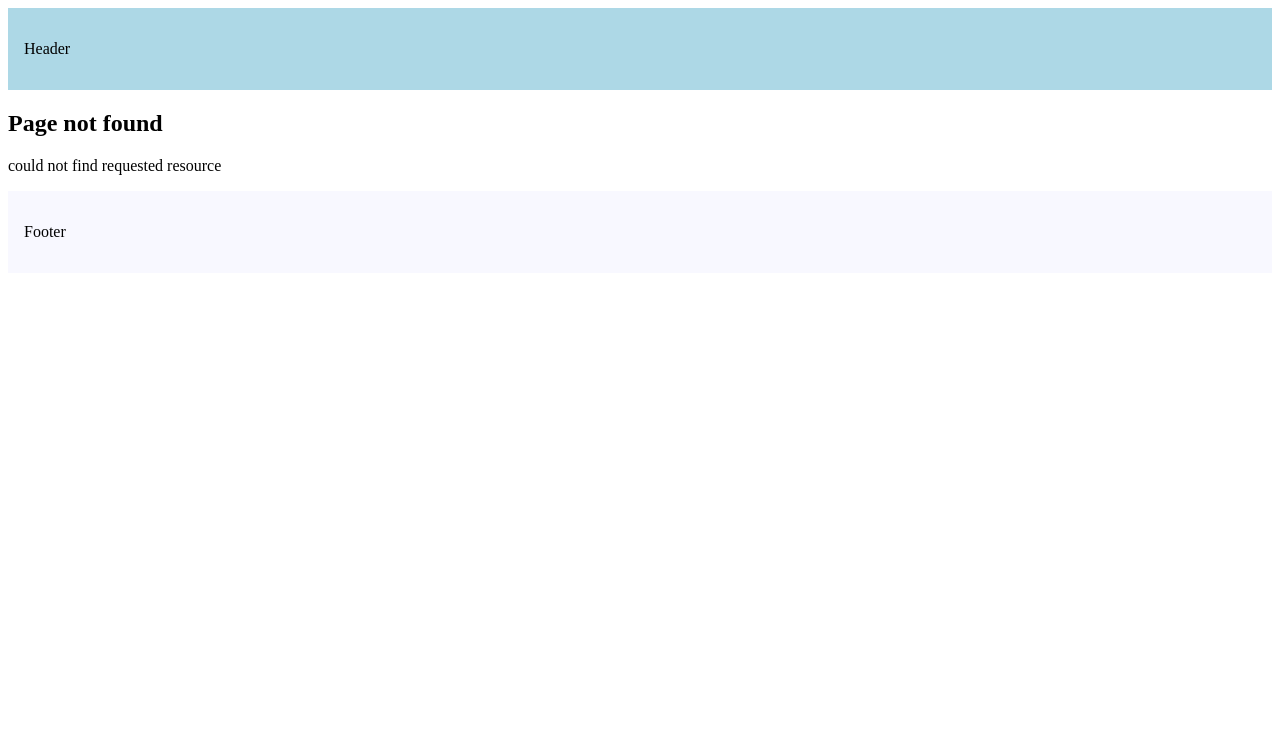
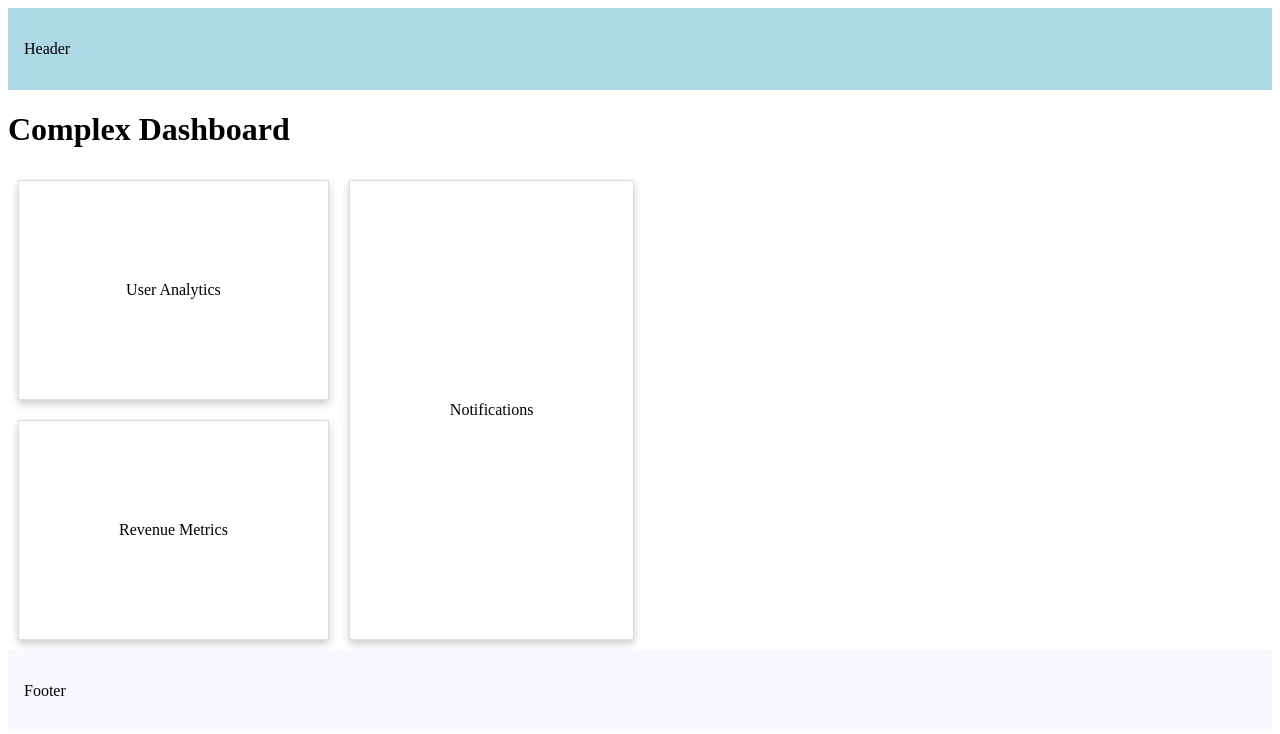
Before and after one commit to AMaher90/Next.js-14-Tutorials, a Next.js app: page /complex-dashboard in a window 1280 px wide. Before the commit this address had no page. Shown: the top 734 px of the page. Built offline with nearby package versions, Linux system fonts and the light colour scheme.

Commit message:
28 - Parallel Routes

```diff
--- /dev/null
+++ b/src/app/complex-dashboard/@notifications/page.tsx
@@ -0,0 +1,5 @@
+import Card from "@/components/card";
+
+export default function Notifications(){
+    return <Card>Notifications</Card>
+}
--- /dev/null
+++ b/src/app/complex-dashboard/@revenue/page.tsx
@@ -0,0 +1,5 @@
+import Card from "@/components/card";
+
+export default function RevenueMetrics(){
+    return <Card>Revenue Metrics</Card>
+}
--- /dev/null
+++ b/src/app/complex-dashboard/@users/page.tsx
@@ -0,0 +1,5 @@
+import Card from "@/components/card";
+
+export default function UsersAnalytics(){
+    return <Card>User Analytics</Card>
+}
--- /dev/null
+++ b/src/app/complex-dashboard/layout.tsx
@@ -0,0 +1,24 @@
+export default function DashboardLayout({
+  children,
+  users,
+  revenue,
+  notifications
+}: {
+  children: React.ReactNode;
+  users: React.ReactNode;
+  revenue: React.ReactNode;
+  notifications: React.ReactNode;
+}) {
+  return (
+    <>
+      <div>{children}</div>
+      <div style={{display : "flex"}}>
+        <div style={{display : "flex" , flexDirection: "column"}}>
+            <div>{users}</div>
+            <div>{revenue}</div>
+        </div>
+        <div style={{ display: "flex" , flex: 1}}>{notifications}</div>
+      </div>
+    </>
+  );
+}
--- /dev/null
+++ b/src/app/complex-dashboard/page.tsx
@@ -0,0 +1,3 @@
+export default function ComplexDashboardPage(){
+    return <h1>Complex Dashboard</h1>;
+}
--- /dev/null
+++ b/src/components/card.tsx
@@ -0,0 +1,15 @@
+const Card = ({ children }: { children: React.ReactNode }) => {
+  const cardStyle = {
+    padding: "100px",
+    margin: "10px",
+    boxShadow: "0 4px 8px 0 rgba(0,0,0,0.2)",
+    border: "1px solid #ddd",
+    display: "flex",
+    justifyContent: "center",
+    alignItems: "center",
+  };
+
+  return <div style={cardStyle}>{children}</div>;
+};
+
+export default Card;
```
